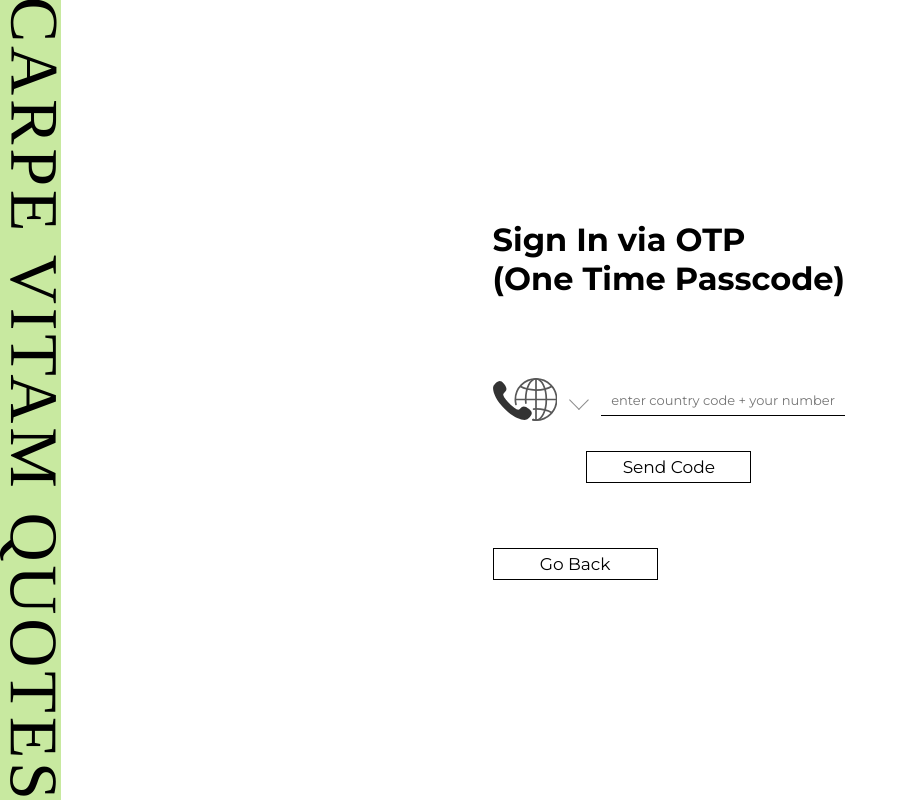
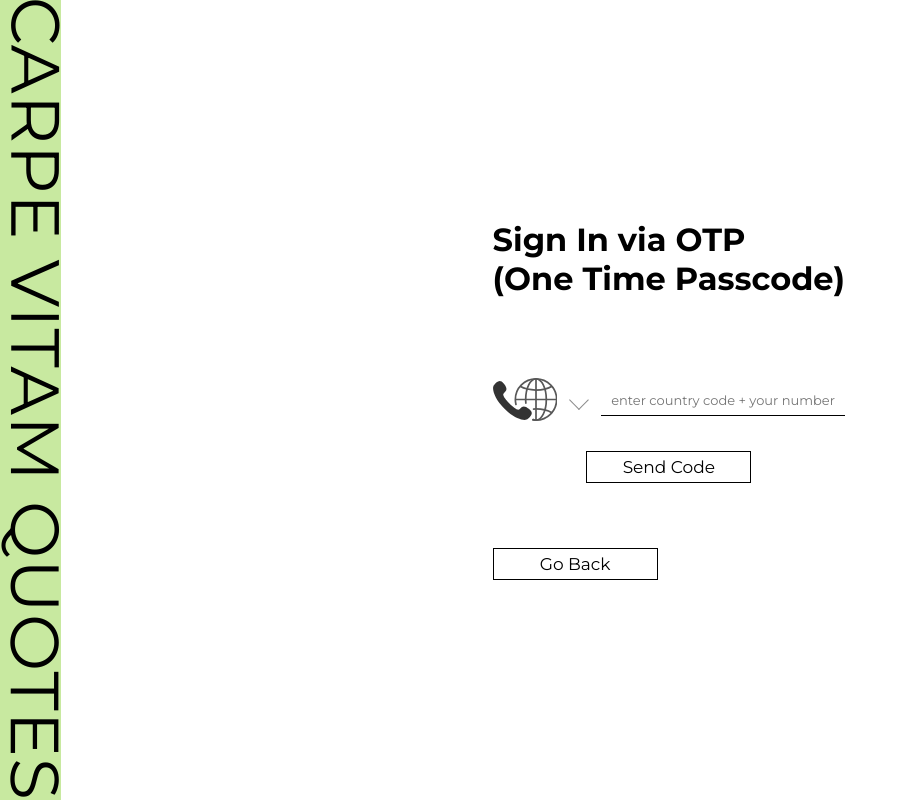
Before and after one commit to derick4L/carpe-vitam-quotes, a React (Create React App) app: page /auth in a window 1280 px wide. Shown: the whole page, without its empty margins (0-906 px from the left). Built offline with nearby package versions, Linux system fonts and the light colour scheme; no server answers; the database is empty.

Commit message:
edited SVG text props

```diff
--- a/src/assets/NewQuoteImg.js
+++ b/src/assets/NewQuoteImg.js
@@ -24,7 +24,7 @@ const NewQuoteImg = () => {
       <text
         fill="#fff"
         clipPath="url(#TextBounds)"
-                fontFamily="MontserratRoman-SemiBold"
+        fontFamily="Montserrat"
         fontSize="100"
         transform="rotate(90.394 61.281 55.058)"
       >
@@ -34,5 +34,5 @@ const NewQuoteImg = () => {
       </text>
     </svg>
   );
-}
-export default NewQuoteImg
+};
+export default NewQuoteImg;
--- a/src/assets/TitleImg.js
+++ b/src/assets/TitleImg.js
@@ -19,7 +19,7 @@ const TitleImg = () => {
       </defs>
       <text
         clipPath="url(#TextBounds)"
-        fontFamily="MontserratRoman-SemiBold"
+        fontFamily="Montserrat"
         fontSize="100"
         transform="rotate(90.067 59.302 54.558)"
       >
```
Lines whose indentation alone changed are shown as unchanged.
